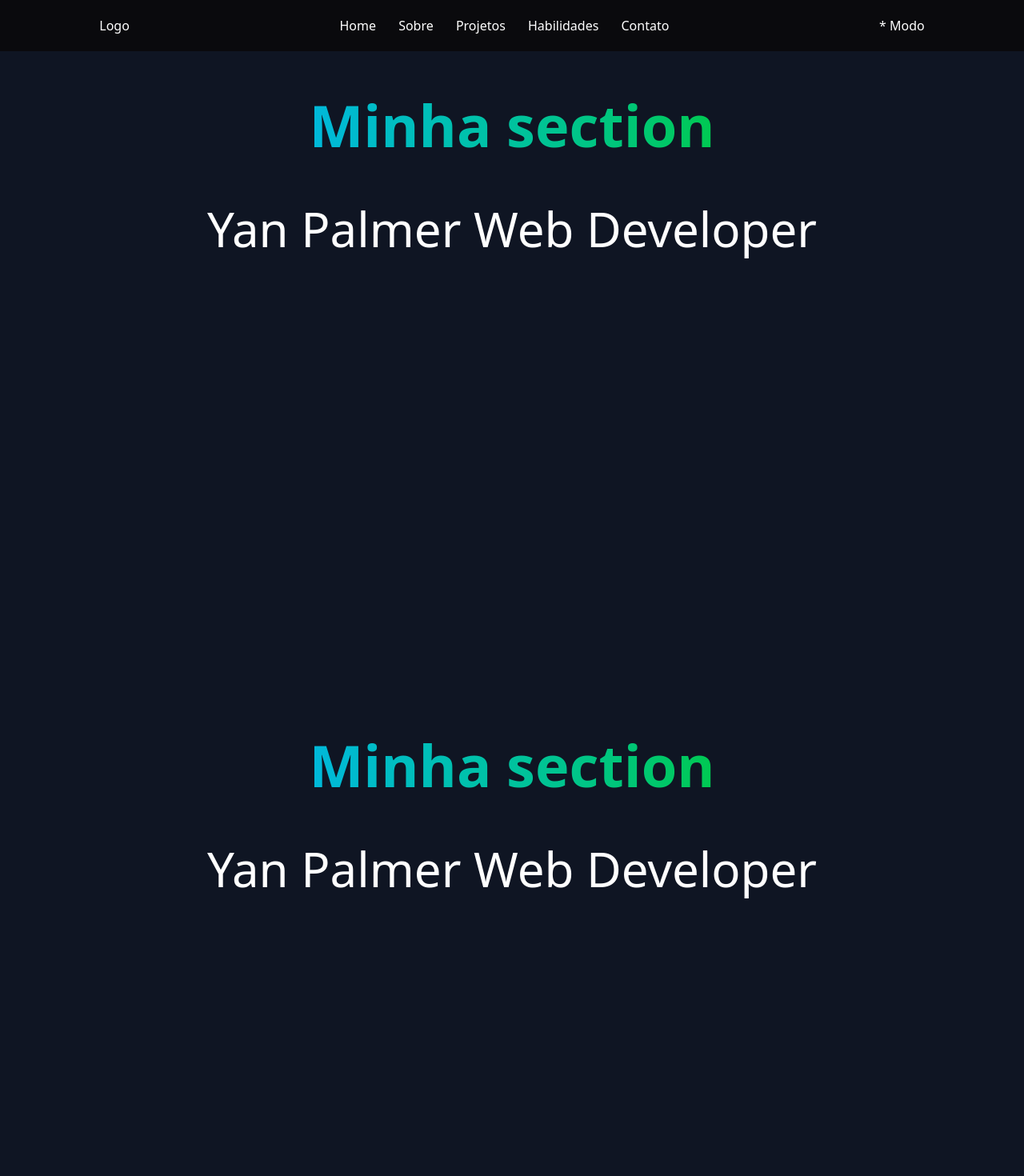
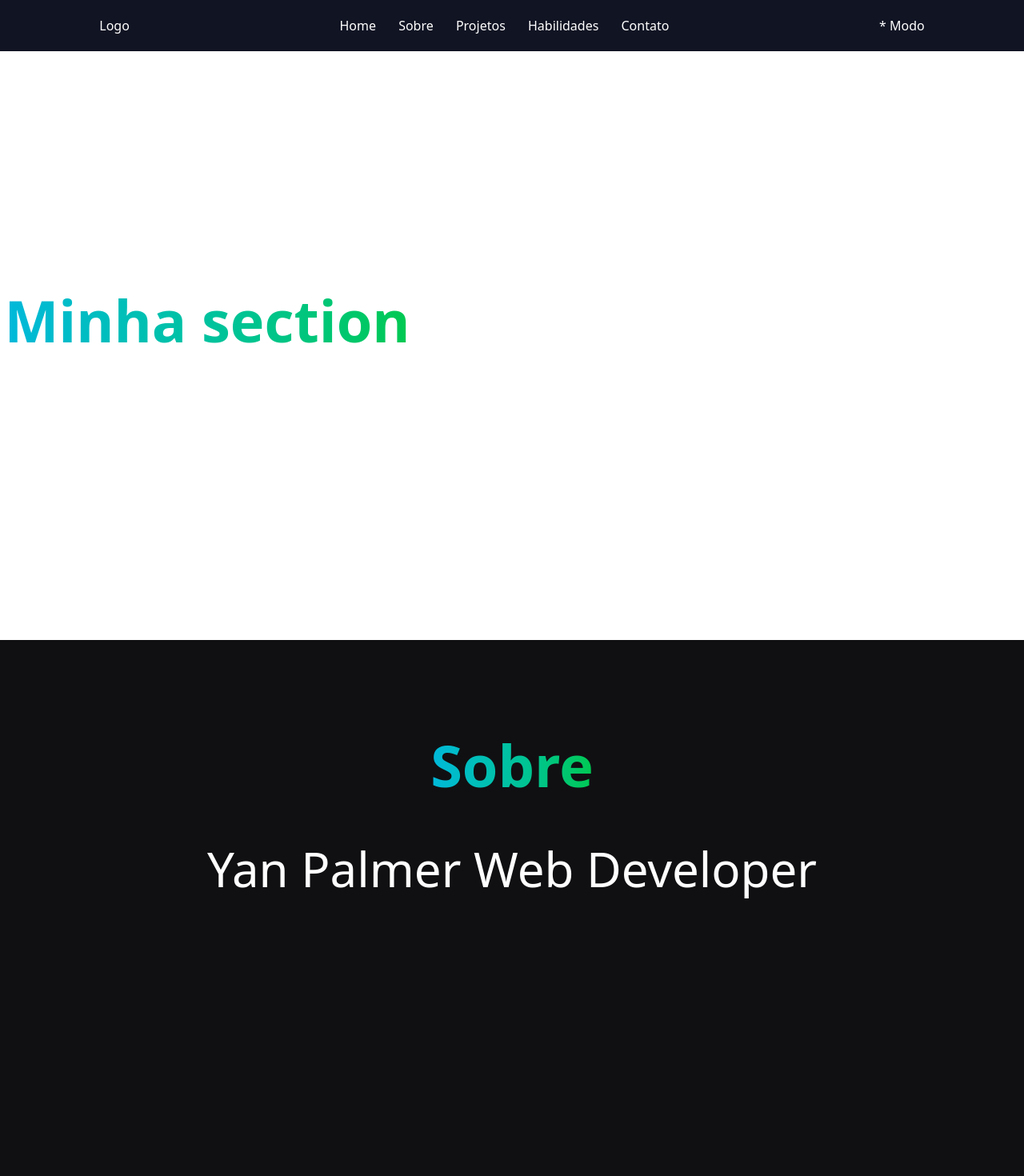
Before and after one commit to YanPalmer/Portfolio-Yan-2026, a React (Vite) app in the folder Portfolio-Yan-2026/: page / in a window 1280 px wide. Shown: the top 1470 px of the page at 80% size. Built offline with nearby package versions, Linux system fonts and the light colour scheme.

Commit message:
Sections básicas
Inseri as sectons básicas para a criação do portfólio

```diff
--- a/Portfolio-Yan-2026/src/App.tsx
+++ b/Portfolio-Yan-2026/src/App.tsx
@@ -4,17 +4,12 @@
 import './App.css'
 import 'tailwindcss'
 // import Home from './pages/Home'
-import Header from './components/Header'
-import Section from './components/Section'
+import Home from './pages/Home'
 
 function App() {
 
   return (
-    <>
-      <Header />
-      <Section />
-      <Section />
-    </>
+    <Home />
   )
 }
 
--- /dev/null
+++ b/Portfolio-Yan-2026/src/components/About.tsx
@@ -0,0 +1,12 @@
+import 'tailwindcss'
+
+function About() {
+  return (
+    <section className='bg-aboutBackground w-full h-screen flex flex-col items-center pt-30'>
+      <h1 className='text-7xl font-extrabold bg-linear-to-r from-cyan-500 to-green-500 bg-clip-text text-transparent'>Sobre</h1>
+      <p className='pt-16 text-6xl text-white'>Yan Palmer Web Developer</p>
+    </section>
+  )
+}
+
+export default About
--- /dev/null
+++ b/Portfolio-Yan-2026/src/components/Contact.tsx
@@ -0,0 +1,12 @@
+import 'tailwindcss'
+
+function Contact() {
+  return (
+    <section className='bg-background w-full h-screen flex flex-col items-center pt-30'>
+      <h1 className='text-7xl font-extrabold bg-linear-to-r from-cyan-500 to-green-500 bg-clip-text text-transparent'>Contato</h1>
+      <p className='pt-16 text-6xl text-white'>Yan Palmer Web Developer</p>
+    </section>
+  )
+}
+
+export default Contact
--- a/Portfolio-Yan-2026/src/components/Header.tsx
+++ b/Portfolio-Yan-2026/src/components/Header.tsx
@@ -2,7 +2,7 @@ import 'tailwindcss'
 
 function Header() {
   return (
-    <header className='fixed top-0 right-0 left-0 bg-headerBackground text-white h-16 flex flex-row justify-around items-center'>
+    <header className='fixed top-0 right-0 left-0 bg-linear-to-r from-navBackground to-navBackground text-white h-16 flex flex-row justify-around items-center'>
       <h1>Logo</h1>
       <ul className='links flex flex-row justify-around items-center w-110 h-full'>
         <li className='text-white hover:text-whiteText'>Home</li>
--- a/Portfolio-Yan-2026/src/components/HeaderTeste.tsx
+++ /dev/null
@@ -1,11 +0,0 @@
-import 'tailwindcss'
-
-function Header() {
-  return (
-    <header className='bg-blue-500'>
-      <h1>Minha aplicação</h1>
-    </header>
-  )
-}
-
-export default Header
--- /dev/null
+++ b/Portfolio-Yan-2026/src/components/Hero.tsx
@@ -0,0 +1,12 @@
+import 'tailwindcss'
+
+function Hero() {
+  return (
+    <section className='min-h-screen flex items-center justify-center pt-20 pb-20 gradient-bg'>
+      <h1 className='text-7xl font-extrabold bg-linear-to-r from-cyan-500 to-green-500 bg-clip-text text-transparent'>Minha section</h1>
+      <p className='pt-16 text-6xl text-white'>Yan Palmer Web Developer</p>
+    </section>
+  )
+}
+
+export default Hero
--- a/Portfolio-Yan-2026/src/components/Section.tsx
+++ b/Portfolio-Yan-2026/src/components/Projects.tsx
@@ -1,12 +1,12 @@
 import 'tailwindcss'
 
-function Section() {
+function Projects() {
   return (
     <section className='bg-background w-full h-screen flex flex-col items-center pt-30'>
-      <h1 className='text-7xl font-extrabold bg-linear-to-r from-cyan-500 to-green-500 bg-clip-text text-transparent'>Minha section</h1>
+      <h1 className='text-7xl font-extrabold bg-linear-to-r from-cyan-500 to-green-500 bg-clip-text text-transparent'>Projetos</h1>
       <p className='pt-16 text-6xl text-white'>Yan Palmer Web Developer</p>
     </section>
   )
 }
 
-export default Section
+export default Projects
--- /dev/null
+++ b/Portfolio-Yan-2026/src/components/Skills.tsx
@@ -0,0 +1,12 @@
+import 'tailwindcss'
+
+function Skills() {
+  return (
+    <section className='bg-background w-full h-screen flex flex-col items-center pt-30'>
+      <h1 className='text-7xl font-extrabold bg-linear-to-r from-cyan-500 to-green-500 bg-clip-text text-transparent'>Habilidades</h1>
+      <p className='pt-16 text-6xl text-white'>Yan Palmer Web Developer</p>
+    </section>
+  )
+}
+
+export default Skills
--- a/Portfolio-Yan-2026/src/index.css
+++ b/Portfolio-Yan-2026/src/index.css
@@ -2,6 +2,8 @@
 
 @theme {
   --color-headerBackground: #0A0A0D;
+  --color-navBackground: #111423;
+  --color-aboutBackground: #101012;
   --color-background: #0F1523;
   --color-whiteText: #B7B5B5;
   --color-hoverText: #17171A;
--- a/Portfolio-Yan-2026/src/pages/Home.tsx
+++ b/Portfolio-Yan-2026/src/pages/Home.tsx
@@ -1,11 +1,22 @@
-import Header from "../components/HeaderTeste"
+import Header from "../components/Header"
+import Hero from "../components/Hero"
+import About from "../components/About"
+import Projects from "../components/Projects"
+import Skills from "../components/Skills"
+import Contact from "../components/Contact"
 
 // Exemplo simples de página Home
 function Home() {
   return (
     <div>
       <Header />
-      <h2>Página Home</h2>
+      <main>
+        <Hero />
+        <About />
+        <Projects />
+        <Skills />
+        <Contact />
+      </main>
     </div>
   )
 }
```
Also changed, not shown: Portfolio-Yan-2026/src/components/Footer.tsx (added).
